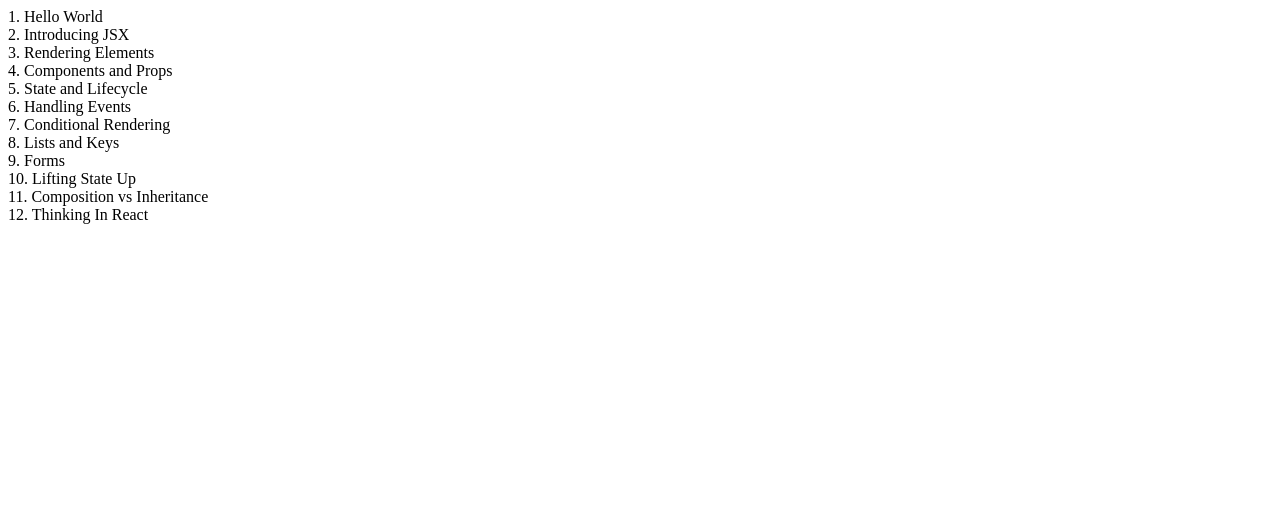
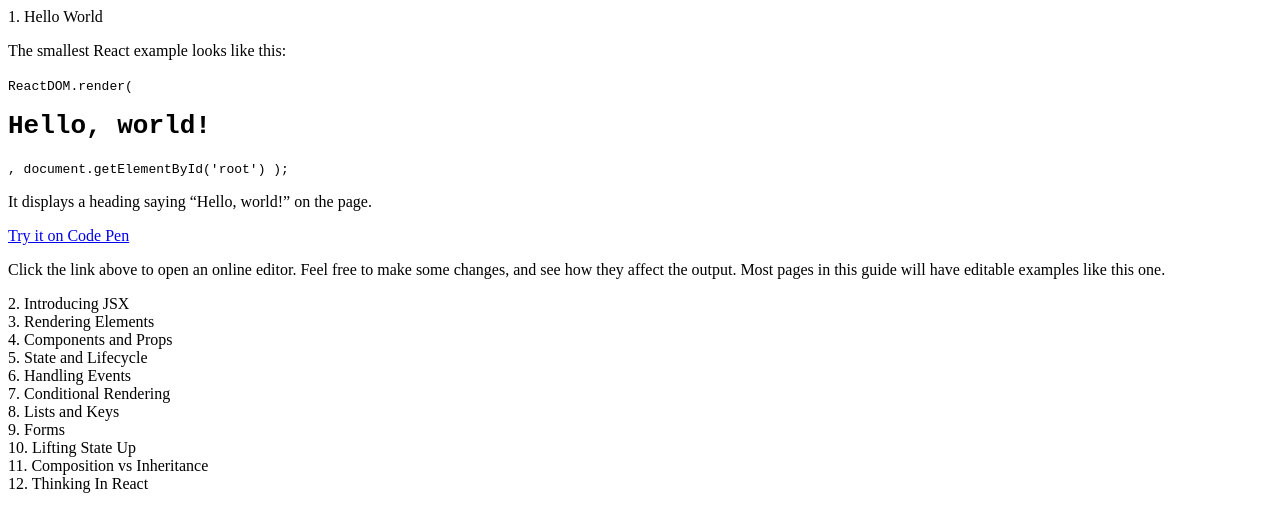
Before and after one commit to jahanxebmalik/Documentation-Page, a plain HTML site: page index.html in a window 1280 px wide. Drawn offline with Linux system fonts and the light colour scheme.

Commit message:
added code element

```diff
--- a/index.html
+++ b/index.html
@@ -11,28 +11,48 @@
 <main id="main-doc">
     <section class="main-section" id="Hello_World"></section>
         <header>1. Hello World</header>
-    <section class="main-section" id="Introducing_JSX"></section>
+            <p>The smallest React example looks like this:</p>
+            <code>ReactDOM.render(
+                <h1>Hello, world!</h1>,
+                document.getElementById('root')
+              );</code>
+              <p>It displays a heading saying “Hello, world!” on the page.</p>
+              <a href="https://codepen.io/pen?&editors=0010" target="_blank">Try it on Code Pen</a>
+              <p>Click the link above to open an online editor. Feel free to make some changes, and see how they affect the output. Most pages in this guide will have editable examples like this one.</p>
+
+     <section class="main-section" id="Introducing_JSX"></section>
         <header>2. Introducing JSX</header>
+
     <section class="main-section" id="Rendering_Elements"></section>
         <header>3. Rendering Elements</header>
+
     <section class="main-section" id="Components_and_Props" ></section>
         <header>4. Components and Props</header>
+
     <section class="main-section" id="State and Lifecycle" ></section>
         <header>5. State and Lifecycle</header>
+
     <section class="main-section" id="Handling_Events"></section>
         <header>6. Handling Events</header>
+
     <section class="main-section" id="7. Conditional_Rendering"></section>
         <header>7. Conditional Rendering</header>
+
     <section class="main-section" id=""></section>
         <header>8. Lists and Keys</header>
+
     <section class="main-section" id="Forms"></section>
         <header>9. Forms</header>
+
     <section class="main-section" id="Lifting_State_Up"></section>
         <header>10. Lifting State Up</header>
+
     <section class="main-section" id="Composition_vs_Inheritance"></section>
         <header>11. Composition vs Inheritance</header>
+
     <section class="main-section" id="Thinking_In-React"></section>
         <header>12. Thinking In React</header>
+
 </main>
 </body>
 </html>
```
